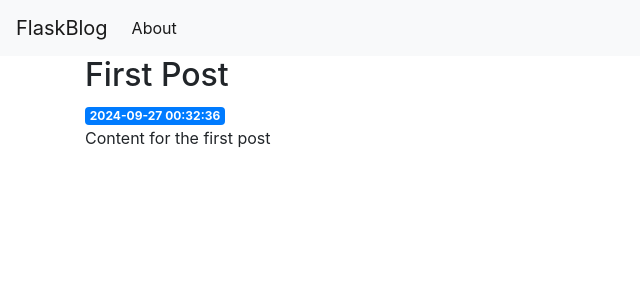
After one commit to coughlih3099/CTS285, a Flask app: page /1 in a window 1280 px wide. The commit adds this page. Shown: the top 300 px of the page, without its empty margins (0-640 px from the left). Run offline with Flask 3, Linux system fonts and the light colour scheme; data comes from the database, SQL or seed files in the repository; both versions use the stored data as it was after the commit; some libraries are stand-ins or nearby versions.

Commit message:
M2HW2: Step 6 completed

```diff
--- a/mod2/M2HW/HW2/src/app.py
+++ b/mod2/M2HW/HW2/src/app.py
@@ -1,9 +1,35 @@
+import sqlite3
 from flask import Flask, render_template
+from werkzeug.exceptions import abort
+
+def get_db_connection():
+    conn = sqlite3.connect('database.db')
+    conn.row_factory = sqlite3.Row
+    return conn
+
+
+def get_post(post_id):
+    conn = get_db_connection()
+    post = conn.execute('SELECT * FROM posts WHERE id = ?',
+                        (post_id,)).fetchone()
+    conn.close()
+    if post is None:
+        abort(404)
+    return post
 
 
 app = Flask(__name__)
-app.config["DEBUG"] = True # run app in debug
+app.config['DEBUG'] = True # run app in debug
 
-@app.route("/")
+@app.route('/')
 def index():
-    return render_template("index.html")
+    conn = get_db_connection()
+    posts = conn.execute('SELECT * FROM posts').fetchall()
+    conn.close()
+    return render_template('index.html', posts=posts)
+
+
+@app.route('/<int:post_id>')
+def post(post_id):
+    post = get_post(post_id)
+    return render_template('post.html', post=post)
--- a/mod2/M2HW/HW2/src/templates/base.html
+++ b/mod2/M2HW/HW2/src/templates/base.html
@@ -1,16 +1,19 @@
-<!DOCTYPE html>
+<!doctype html>
 <html lang="en">
   <head>
-        <meta charset="UTF-8">
-        <meta name="viewport" content="width=device-width, initial-scale=1">
+    <!-- Required meta tags -->
+    <meta charset="utf-8">
+    <meta name="viewport" content="width=device-width, initial-scale=1, shrink-to-fit=no">
+
     <!-- Bootstrap CSS -->
     <link rel="stylesheet" href="https://stackpath.bootstrapcdn.com/bootstrap/4.3.1/css/bootstrap.min.css" integrity="sha384-ggOyR0iXCbMQv3Xipma34MD+dH/1fQ784/j6cY/iJTQUOhcWr7x9JvoRxT2MZw1T" crossorigin="anonymous">
-        <title> {% block title %} {% endblock %}</title>
+
+    <title>{% block title %} {% endblock %}</title>
   </head>
   <body>
-        <nav class="collapse navbar-collapse" id="navbarNav">
-            <a class="navbar-brand" href=" {{ url_for('index') }} ">FlaskBlog</a>
-            <button class="navbar-toggler" type="button" data-toggle="collapse" data-target="#navbarNav" aria-expanded="false" aria-label="Toggle navigation">
+    <nav class="navbar navbar-expand-md navbar-light bg-light">
+        <a class="navbar-brand" href="{{ url_for('index')}}">FlaskBlog</a>
+        <button class="navbar-toggler" type="button" data-toggle="collapse" data-target="#navbarNav" aria-controls="navbarNav" aria-expanded="false" aria-label="Toggle navigation">
             <span class="navbar-toggler-icon"></span>
         </button>
         <div class="collapse navbar-collapse" id="navbarNav">
@@ -25,8 +28,8 @@
         {% block content %} {% endblock %}
     </div>
 
-        <!-- Optional JS -->
-        <!-- jQ, Popper.js, Bootsrap JS -->
+    <!-- Optional JavaScript -->
+    <!-- jQuery first, then Popper.js, then Bootstrap JS -->
     <script src="https://code.jquery.com/jquery-3.3.1.slim.min.js" integrity="sha384-q8i/X+965DzO0rT7abK41JStQIAqVgRVzpbzo5smXKp4YfRvH+8abtTE1Pi6jizo" crossorigin="anonymous"></script>
     <script src="https://cdnjs.cloudflare.com/ajax/libs/popper.js/1.14.7/umd/popper.min.js" integrity="sha384-UO2eT0CpHqdSJQ6hJty5KVphtPhzWj9WO1clHTMGa3JDZwrnQq4sF86dIHNDz0W1" crossorigin="anonymous"></script>
     <script src="https://stackpath.bootstrapcdn.com/bootstrap/4.3.1/js/bootstrap.min.js" integrity="sha384-JjSmVgyd0p3pXB1rRibZUAYoIIy6OrQ6VrjIEaFf/nJGzIxFDsf4x0xIM+B07jRM" crossorigin="anonymous"></script>
--- /dev/null
+++ b/mod2/M2HW/HW2/src/templates/post.html
@@ -0,0 +1,7 @@
+{% extends 'base.html' %}
+
+{% block content %}
+    <h2>{% block title %} {{ post['title'] }} {% endblock %}</h2>
+    <span class="badge badge-primary">{{ post['created'] }}</span>
+    <p>{{ post['content'] }}</p>
+{% endblock %}
```
Also changed, not shown: mod2/M2HW/HW2/src/init_db.py (added, +18 -0 lines), mod2/M2HW/HW2/src/templates/index.html (+12 -11 lines), mod2/M2HW/HW2/src/database.db (added). Lines whose indentation alone changed are shown as unchanged.
